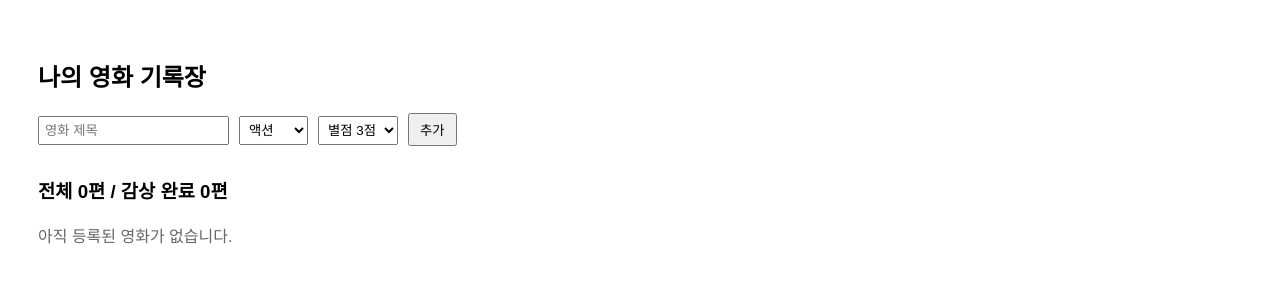
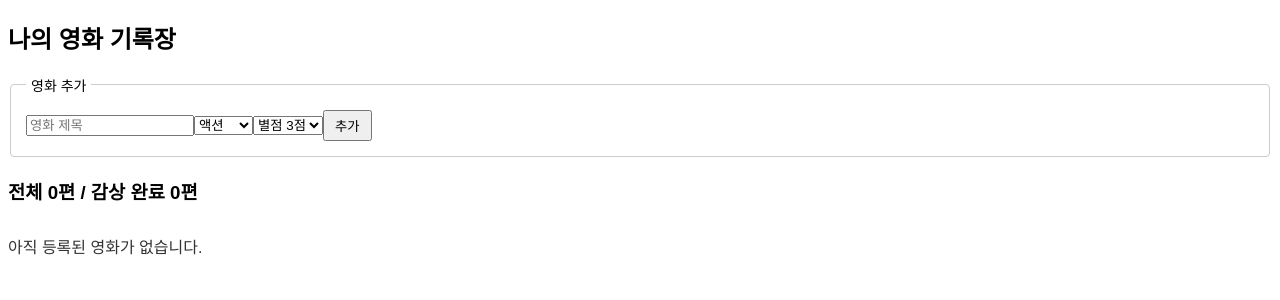
Before and after one commit to beruse2005-cloud/practice-01-movie_1, a React (Vite) app: page / in a window 1280 px wide. Shown: the top 300 px of the page. Built offline with nearby package versions, Linux system fonts and the light colour scheme.

Commit message:
3차 완성

```diff
--- a/src/App.jsx
+++ b/src/App.jsx
@@ -1,12 +1,12 @@
-import React, { useState } from "react";
+import { useState } from "react";
 
 function App() {
     // 입력값을 관리하는 state
     const [title, setTitle] = useState(""); // 영화 제목
     const [genre, setGenre] = useState("액션"); // 장르 (기본값 액션)
-    const [rating, setRating] = useState("3"); // 별점 (기본값 3점)
+    const [rating, setRating] = useState("3"); // 별점 (기본값 별점 3점)
 
-    // 영화 목록을 관리하는 state (초기 데이터를 빈 배열로 설정)
+    // 영화 목록을 관리하는 state (초기 데이터 없음)
     const [movieList, setMovieList] = useState([]);
 
     // 영화 추가 핸들러 (handleSubmit)
@@ -22,7 +22,7 @@ function App() {
         const newMovie = {
             title: title,
             genre: genre,
-            rating: Number(rating), // 별점을 숫자로 변환하여 저장
+            rating: Number(rating), // 별점 숫자로 변환 저장
             completed: false, // 감상 완료 여부 초기값
         };
 
@@ -57,24 +57,34 @@ function App() {
     const completedCount = movieList.filter((movie) => movie.completed).length;
 
     return (
-        <div style={{ padding: "30px", fontFamily: "sans-serif" }}>
+        <div style={{ fontFamily: "sans-serif" }}>
             <h2>나의 영화 기록장</h2>
 
-            {/* 영화 추가 폼 */}
-            <form onSubmit={handleSubmit} style={{ marginBottom: "30px" }}>
+            {/* 영화 추가 박스 컨테이너 */}
+            <fieldset
+                style={{
+                    border: "1px solid #ccc",
+                    borderRadius: "4px",
+                    padding: "15px",
+                    marginBottom: "20px",
+                }}
+            >
+                <legend style={{ padding: "0 5px", fontSize: "14px" }}>영화 추가</legend>
+
+                {/* 인풋, 셀렉트, 버튼들이 나란히 붙어있도록 구성 */}
+                <form onSubmit={handleSubmit} style={{ display: "flex", alignItems: "center" }}>
                     <input
                         type="text"
                         placeholder="영화 제목"
                         value={title}
                         onChange={(e) => setTitle(e.target.value)}
-                    style={{ marginRight: "10px", padding: "5px" }}
+                        style={{ width: "160px" }}
                     />
 
-                {/* 장르 선택 select 태그 */}
+                    {/* 장르 선택 select */}
                     <select
                         value={genre}
                         onChange={(e) => setGenre(e.target.value)}
-                    style={{ marginRight: "10px", padding: "5px" }}
                     >
                         <option value="액션">액션</option>
                         <option value="드라마">드라마</option>
@@ -82,30 +92,32 @@ function App() {
                         <option value="코미디">코미디</option>
                     </select>
 
-                {/* 별점 선택 select 태그 */}
+                    {/* 별점 선택 select */}
                     <select
                         value={rating}
                         onChange={(e) => setRating(e.target.value)}
-                    style={{ marginRight: "10px", padding: "5px" }}
                     >
                         <option value="3">별점 3점</option>
+                        <option value="1">별점 1점</option>
+                        <option value="2">별점 2점</option>
+                        <option value="4">별점 4점</option>
                         <option value="5">별점 5점</option>
-                    <option value="4">별점 4점</option>
-                    <option value="2">별점 2점</option>
-                    <option value="1">별점 1점</option>
                     </select>
 
-                <button type="submit" style={{ padding: "5px 10px" }}>추가</button>
+                    <button type="submit" style={{ padding: "4px 10px", cursor: "pointer" }}>
+                        추가
+                    </button>
                 </form>
+            </fieldset>
 
             {/* 상단 통계 영역 */}
-            <h3>
+            <h3 style={{ marginBottom: "25px" }}>
                 전체 {totalCount}편 / 감상 완료 {completedCount}편
             </h3>
 
-            {/* 영화 카드 목록 영역 (데이터가 없을 때와 있을 때 조건부 렌더링) */}
+            {/* 영화 카드 목록 영역 (안내 문구 여백 분리) */}
             {movieList.length === 0 ? (
-                <p style={{ color: "#666", marginTop: "20px" }}>아직 등록된 영화가 없습니다.</p>
+                <p style={{ color: "#333", marginTop: "30px" }}>아직 등록된 영화가 없습니다.</p>
             ) : (
                 <div style={{ display: "flex", gap: "20px", flexWrap: "wrap" }}>
                     {movieList.map((movie, index) => (
@@ -117,18 +129,17 @@ function App() {
                                 padding: "20px",
                                 width: "200px",
                                 boxShadow: "0 2px 5px rgba(0,0,0,0.1)",
-                                // 감상 완료(completed가 true)일 때 투명도를 낮추고 배경색을 주어 블라인드 처리
-                                opacity: movie.completed ? 0.4 : 1,
-                                backgroundColor: movie.completed ? "#f1f1f1" : "#ffffff",
-                                transition: "all 0.2s ease-in-out",
                             }}
                         >
+                            {/* 체크 완료 시 제목, 장르, 별점 영역만 흐려지도록 블라인드 처리 */}
+                            <div style={{ opacity: movie.completed ? 0.35 : 1, transition: "opacity 0.2s" }}>
                                 <h4 style={{ margin: "0 0 10px 0" }}>{movie.title}</h4>
                                 <p style={{ margin: "5px 0" }}>장르: {movie.genre}</p>
                                 <p style={{ margin: "5px 0" }}>
                                     {"★".repeat(movie.rating)}
                                     {"☆".repeat(5 - movie.rating)}
                                 </p>
+                            </div>
 
                             {/* 감상 완료 체크박스 및 토글 */}
                             <div style={{ margin: "10px 0" }}>
@@ -144,7 +155,6 @@ function App() {
                             </div>
 
                             <button
-                                key={`btn-${index}`}
                                 onClick={() => handleDeleteMovie(index)}
                                 style={{ padding: "3px 8px", cursor: "pointer" }}
                             >
```
Lines whose indentation alone changed are shown as unchanged.
